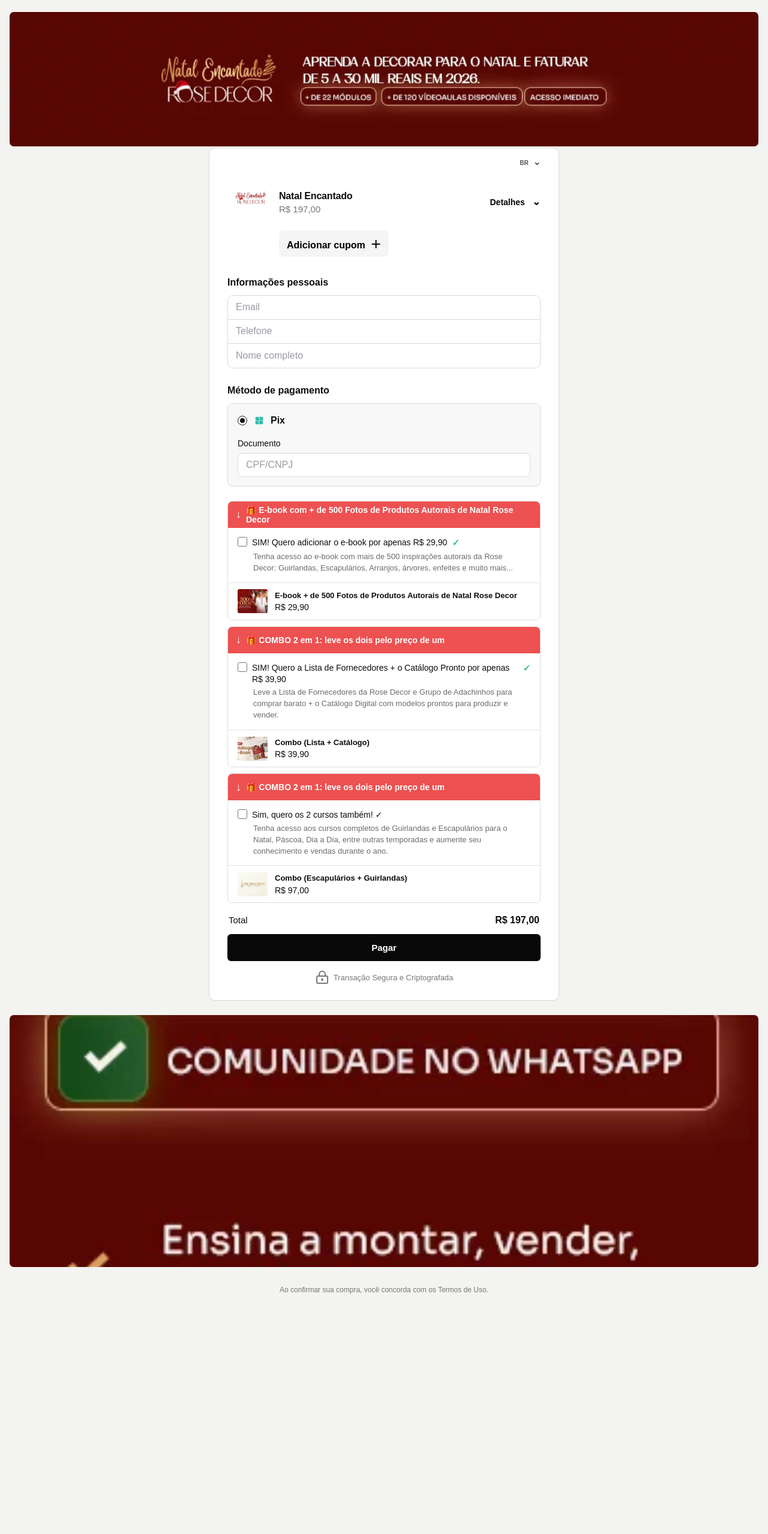
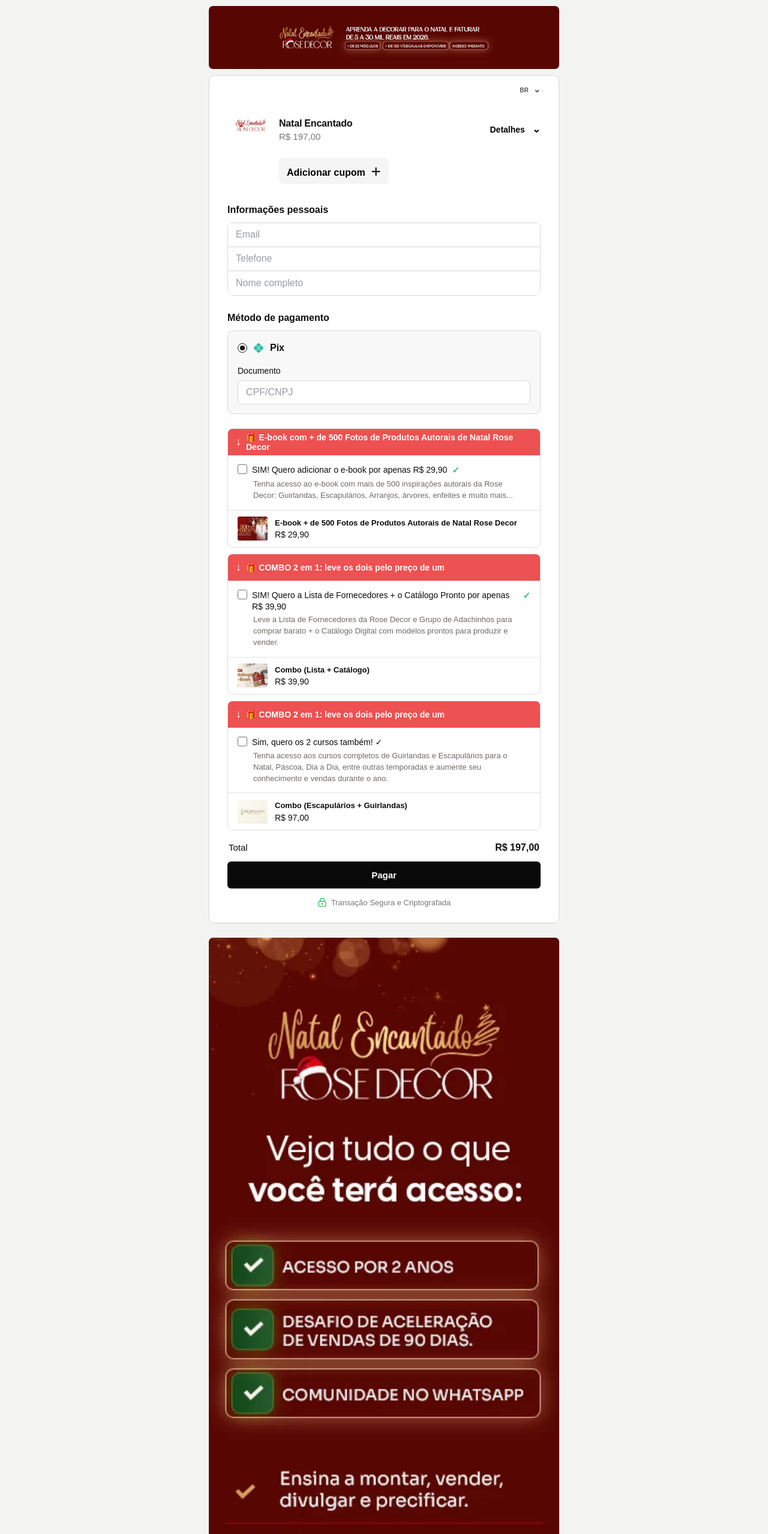
Before and after one commit to ronald-almeida/natal, a website: page checkout/index.html in a window 1280 px wide. Shown: the top 2557 px of the page at 60% size. Before the commit the page ends 2201 px from the top, so only its background shows below. Drawn offline with Linux system fonts and the light colour scheme.

Commit message:
fix: ajustar banners externos, imagem inferior e cadeado

```diff
--- a/checkout/styles.css
+++ b/checkout/styles.css
@@ -25,13 +25,12 @@
 .checkout-card { width: min(100%, 584px); margin: 0 auto; background: var(--surface); border: 1px solid var(--border); border-radius: 10px; padding: 0 30px 26px; box-shadow: 0 1px 2px rgba(0,0,0,.02); }
 .checkout-header { height: 46px; display: flex; align-items: center; justify-content: space-between; border-bottom: 0; }
 .brand-mark { font-weight: 800; font-size: 14px; letter-spacing: -.3px; }
-.brand-mark span::before { content: "✦"; color: #ff4000; margin-right: 5px; }
 .country { font-size: 10px; font-weight: 600; color: #555; }
 .country span { font-size: 15px; margin-left: 5px; }
 
-.checkout-banner { display: block; width: 100%; height: auto; object-fit: cover; border-radius: 7px; }
-.checkout-banner-top { margin: 10px 0 2px; }
-.checkout-banner-bottom { margin: 24px 0 0; max-height: 420px; }
+.checkout-banner { display: block; width: min(100%, 584px); height: auto; object-fit: contain; margin-left: auto; margin-right: auto; border-radius: 7px; }
+.checkout-banner-top { margin-top: 0; margin-bottom: 10px; }
+.checkout-banner-bottom { margin-top: 24px; max-height: none; height: auto; object-fit: contain; }
 
 .product-summary { display: grid; grid-template-columns: 72px 1fr auto; gap: 14px; align-items: center; padding: 8px 0 0; }
 .image-placeholder { width: 72px; height: 72px; border-radius: 4px; background: #f0f0ee; display: grid; place-items: center; overflow: hidden; }
@@ -56,7 +55,9 @@
 .payment-option { height: 56px; display: flex; align-items: center; gap: 9px; font-weight: 600; }
 .radio-dot { width: 16px; height: 16px; border: 1.5px solid #222; border-radius: 50%; position: relative; }
 .radio-dot::after { content: ""; position: absolute; inset: 3px; background: #111; border-radius: 50%; }
-.pix-icon { color: var(--pix); font-size: 17px; transform: rotate(45deg); margin-left: 1px; }
+.pix-icon, .pix-brand-icon { color: var(--pix); flex: 0 0 auto; }
+.pix-icon { width: 20px; height: 20px; }
+.pix-brand-icon { vertical-align: middle; margin-right: 6px; }
 .document-label { font-size: 14px; font-weight: 500; margin: 2px 0 8px; }
 .payment-box > input { height: 40px; border: 1px solid var(--border); border-radius: 8px; background: #fff; }
 
@@ -79,7 +80,7 @@
 .pay-button { width: 100%; height: 45px; border: 0; border-radius: 6px; background: #090909; color: #fff; font-weight: 700; font-size: 15px; }
 .pay-button:disabled { opacity: .65; cursor: wait; }
 .secure-row { display: flex; justify-content: center; align-items: center; gap: 7px; margin-top: 15px; color: #7a7773; font-size: 13px; }
-.lock { color: #10b95d; font-size: 17px; }
+.secure-lock { width: 16px; height: 16px; color: #22c55e; flex: 0 0 auto; }
 footer { margin-top: 29px; text-align: center; color: #7a7773; font-size: 12px; line-height: 1.5; }
 
 .modal { position: fixed; inset: 0; z-index: 100; display: grid; place-items: center; padding: 20px; }
@@ -87,8 +88,7 @@
 .modal-backdrop { position: absolute; inset: 0; background: rgba(0,0,0,.58); }
 .pix-modal { position: relative; width: min(100%, 390px); background: #fff; border-radius: 14px; padding: 25px; box-shadow: 0 20px 60px rgba(0,0,0,.25); text-align: center; }
 .close-modal { position: absolute; top: 8px; right: 12px; border: 0; background: transparent; font-size: 28px; line-height: 1; color: #555; }
-.pix-brand { color: var(--pix); font-weight: 700; font-size: 17px; }
-.pix-brand-icon { display: inline-block; transform: rotate(45deg); margin-right: 7px; }
+.pix-brand { color: var(--pix); font-weight: 700; font-size: 17px; display: flex; align-items: center; justify-content: center; }
 .pix-modal h2 { margin: 15px 0 7px; font-size: 21px; }
 .pix-instruction { margin: 0 auto 16px; color: #6f6b67; font-size: 13px; line-height: 1.45; max-width: 310px; }
 .qr-frame { width: 230px; height: 230px; margin: 0 auto 13px; display: grid; place-items: center; border-radius: 10px; background: #fafafa; }
@@ -105,6 +105,7 @@
 @media (max-width: 600px) {
   .checkout-page { padding: 0 0 30px; }
   .checkout-card { width: 100%; border-radius: 0; border-left: 0; border-right: 0; padding: 0 18px 22px; }
+  .checkout-banner { width: 100%; border-radius: 0; }
   .product-summary { grid-template-columns: 64px 1fr auto; gap: 11px; }
   .image-placeholder { width: 64px; height: 64px; }
   .product-copy h1 { font-size: 15px; }
```
